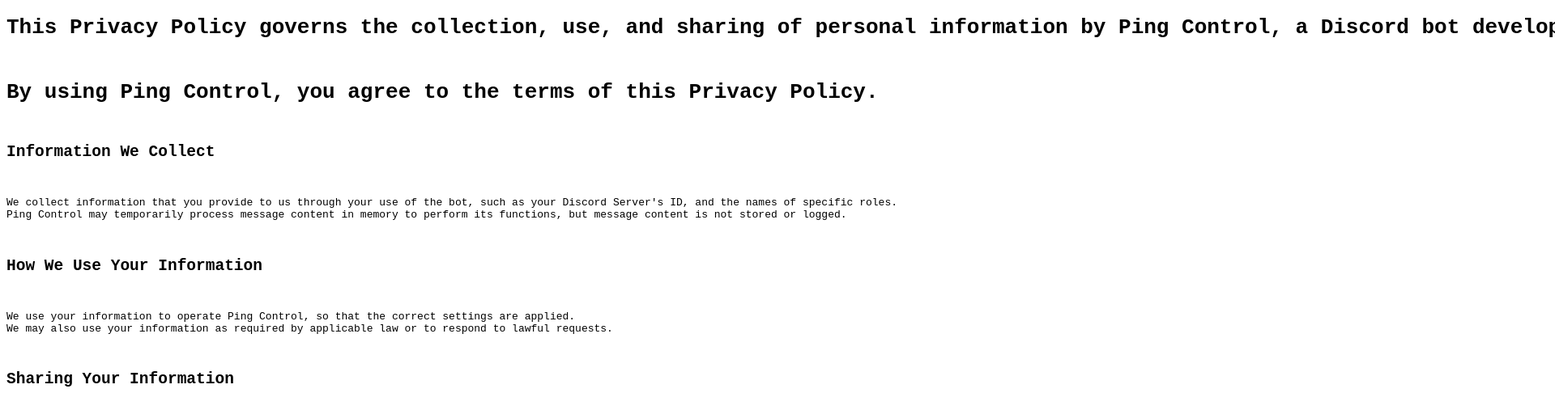
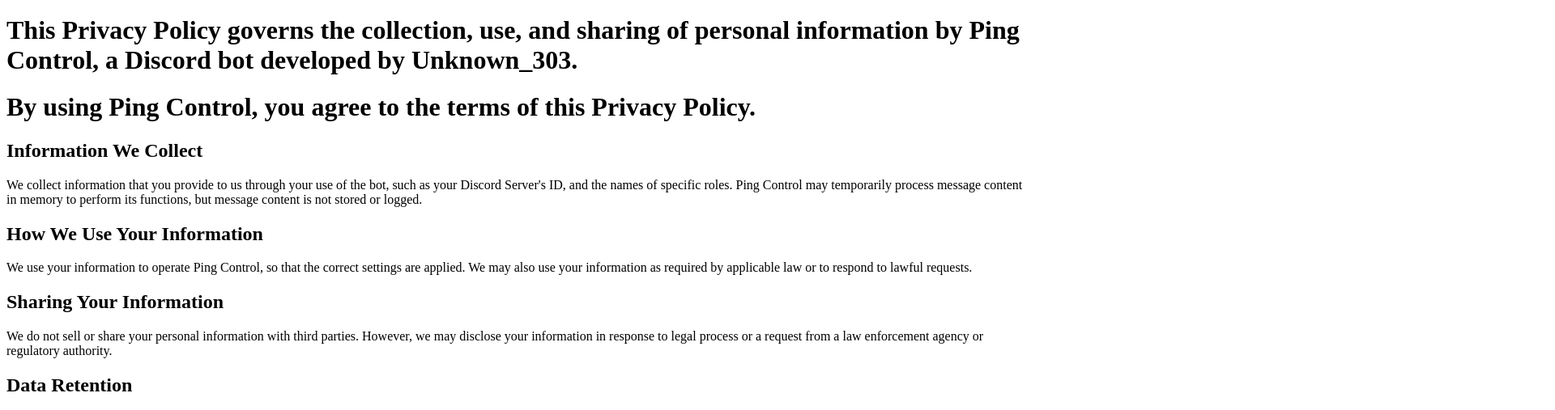
Before and after one commit to Unknown303YT/ping-control-bot, a website: page privacy-policy/index.html in a window 1280 px wide. Shown: the part 61-568 px from the top of the page at 81% size, 1920 px wide, since content can reach past the window. Drawn offline with nearby package versions, Linux system fonts and the light colour scheme.

Commit message:
Update index.html

```diff
--- a/privacy-policy/index.html
+++ b/privacy-policy/index.html
@@ -7,7 +7,7 @@
 </head>
 <body>
   <h1>Privacy Policy for Ping Control</h1>
-  <pre id="policy"></pre>
+  <div id="policy"></div>
   <script>
     fetch('PRIVACY POLICY.md')
       .then(response => response.text())
```
